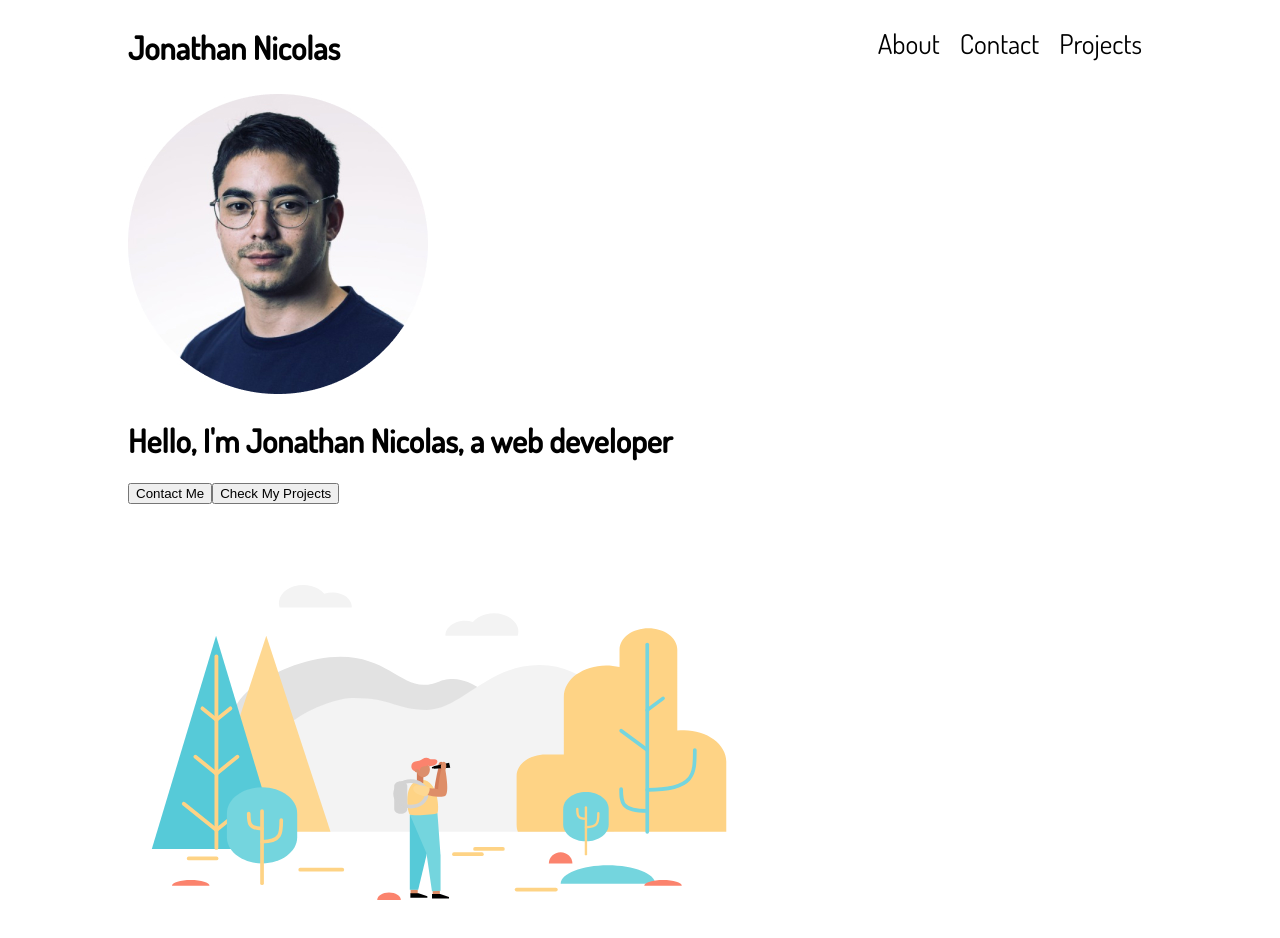
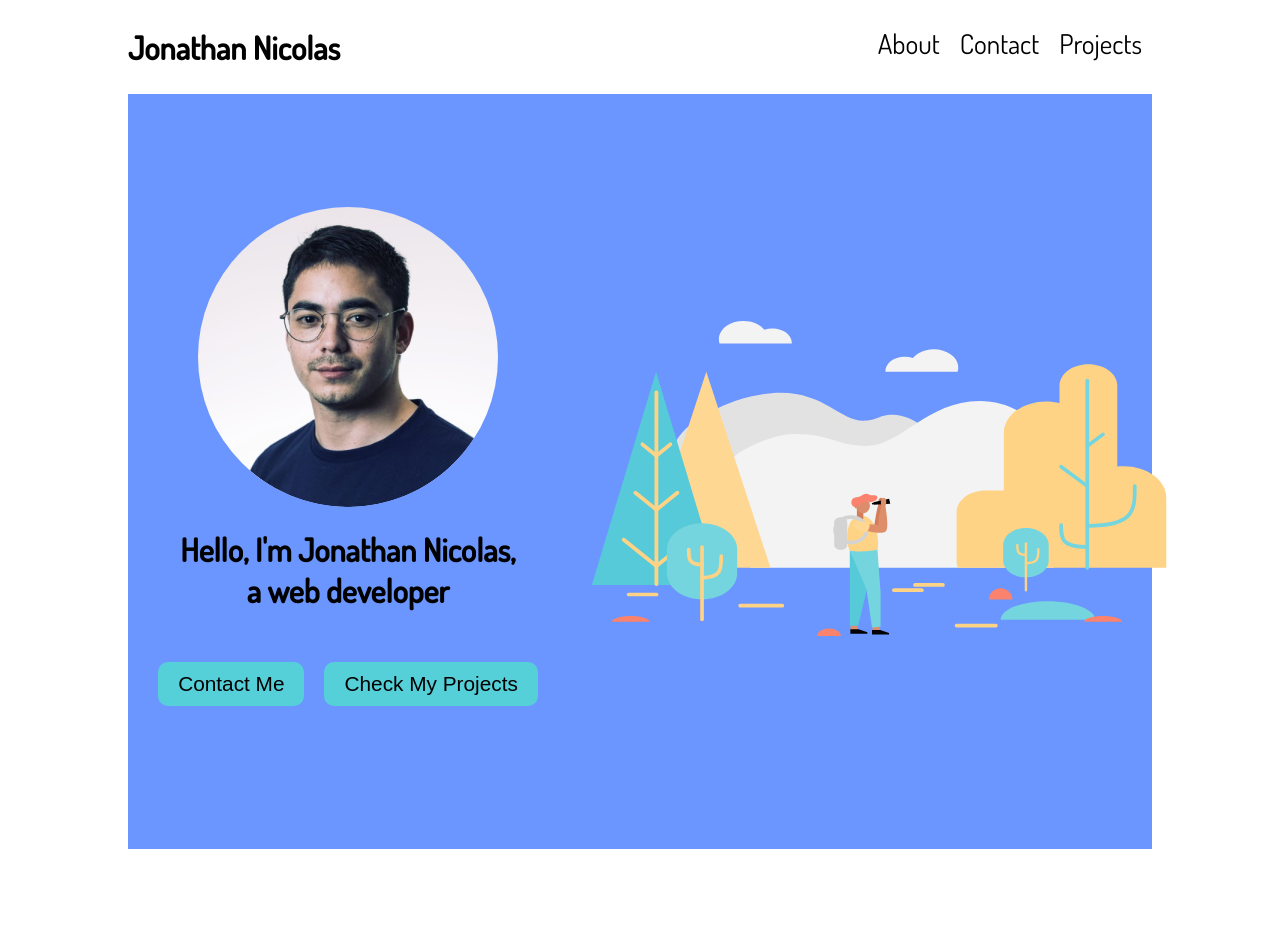
Before and after one commit to jobegood49/jonathannicolas.dev, a React (Create React App) app: page / in a window 1280 px wide. Shown: the top 938 px of the page. After the commit the page ends 849 px from the top, so only its background shows below. Built offline with nearby package versions, Linux system fonts and the light colour scheme.

Commit message:
Add style to Hero component

```diff
--- a/src/components/Hero.js
+++ b/src/components/Hero.js
@@ -1,19 +1,64 @@
 import React from "react";
 import styled from "styled-components";
 
+const HeroContainer = styled.div`
+  min-height: 755px;
+  background-color: #6b95ff;
+  display: flex;
+  align-items: center;
+`;
+
+const HeroSubContainer = styled.div`
+  display: flex;
+  margin: 0 auto;
+  width: 1400px;
+  justify-content: space-around;
+`;
+
+const HeroIntro = styled.div`
+  min-width: 400px;
+  margin: 0px 20px;
+  display: flex;
+  flex-direction: column;
+  align-items: center;
+
+  & img {
+    border-radius: 50%;
+  }
+
+  & h1 {
+    width: 350px;
+    text-align: center;
+  }
+  /* buttons group */
+  & div {
+    display: flex;
+  }
+  & button {
+    font-size: 1.3rem;
+    background: #56d0d8;
+    border-radius: 10px;
+    margin: 30px 10px;
+    padding: 10px 20px;
+    border: none;
+  }
+`;
+
 const Hero = () => {
   return (
-    <div>
-      <div>
+    <HeroContainer>
+      <HeroSubContainer>
+        <HeroIntro>
           <img src="/images/avatar.jpg" alt="Avatar of Jonathan Nicolas" />
           <h1>Hello, I'm Jonathan Nicolas, a web developer</h1>
           <div>
             <button>Contact Me</button>
             <button>Check My Projects</button>
           </div>
+        </HeroIntro>
         <img src="/images/hero-image.svg" alt="Hero Image" />
-      </div>
-    </div>
+      </HeroSubContainer>
+    </HeroContainer>
   );
 };
 
```
Lines whose indentation alone changed are shown as unchanged.
